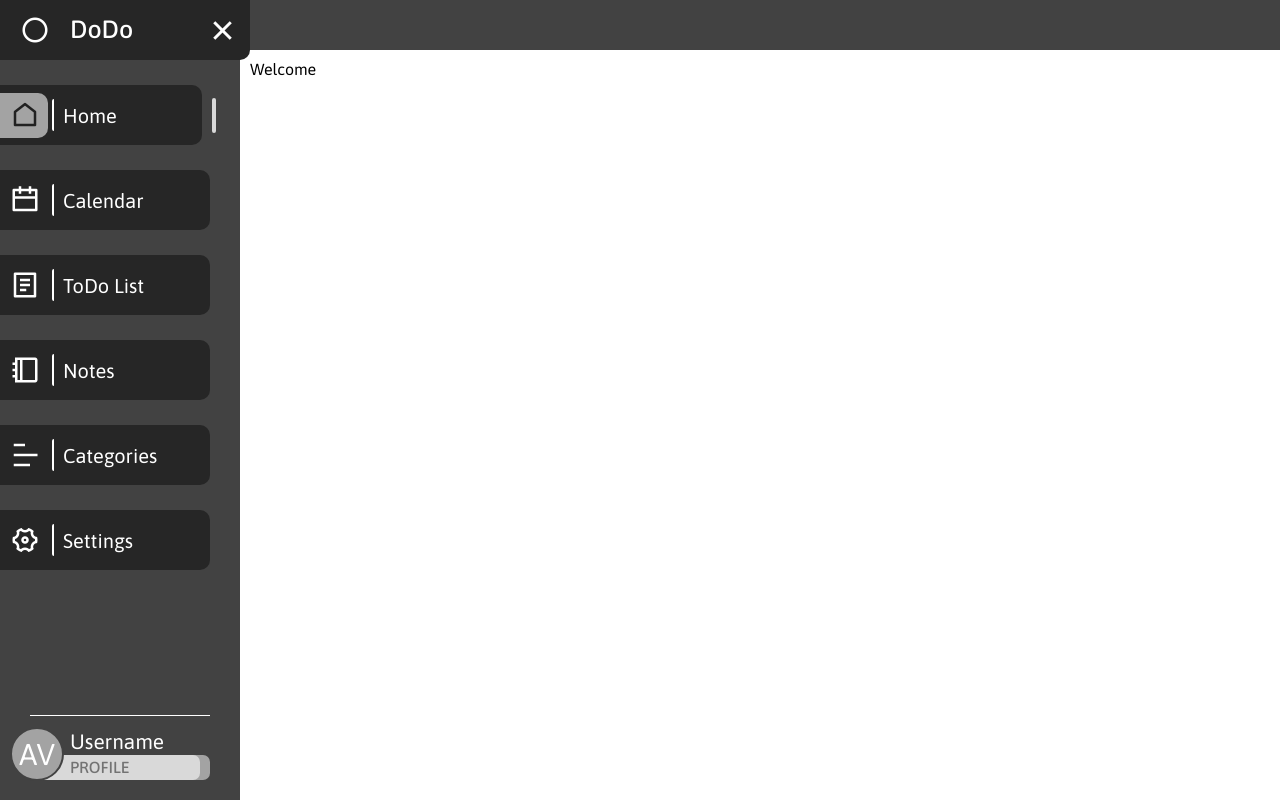
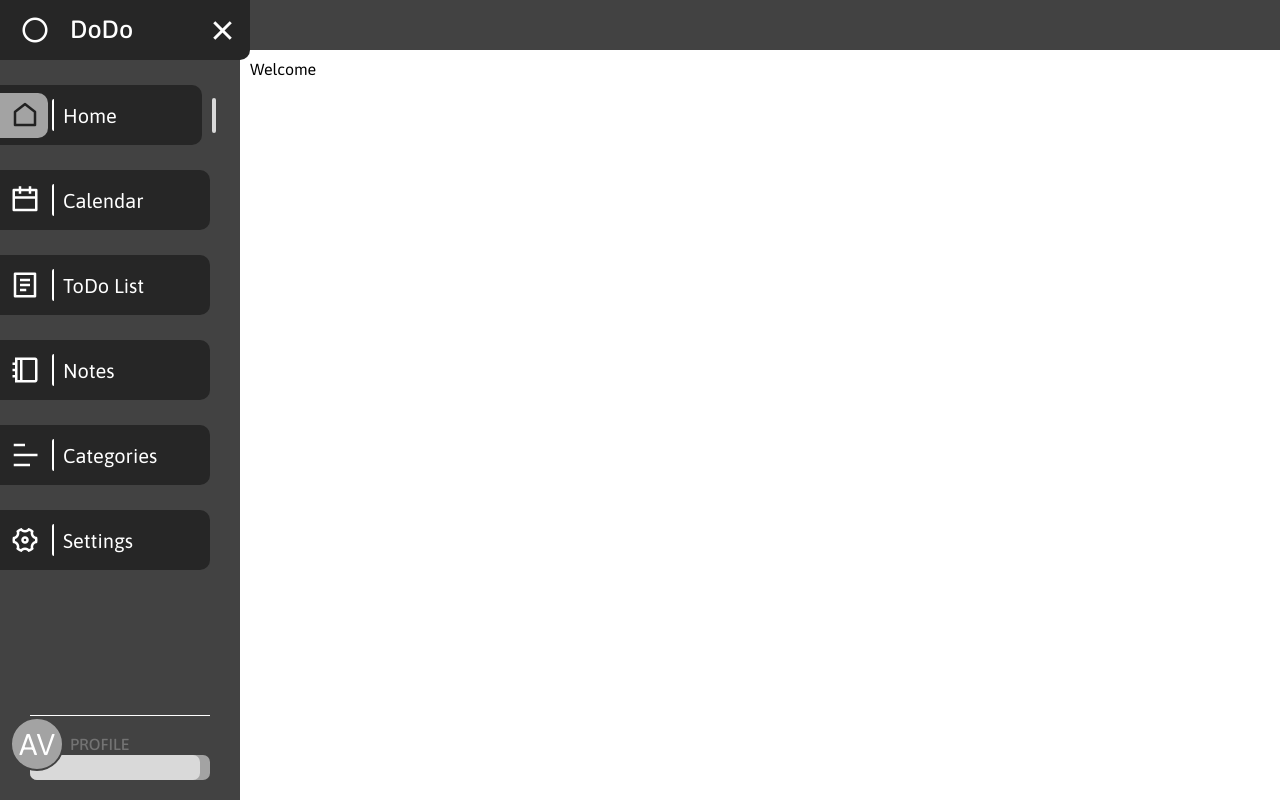
Before and after one commit to akai-org/akaitodo-frontend, a React (Vite) app: page /home in a window 1280 px wide. Built offline with nearby package versions, Linux system fonts and the light colour scheme; no server answers; sample sign-in values are in the browser's storage.

Commit message:
auth token resolve fix

```diff
--- a/src/configs/axios.js
+++ b/src/configs/axios.js
@@ -2,6 +2,11 @@ import Axios from 'axios';
 import LocalStorage from '#src/services/LocalStorage';
 
 const axios = Axios.create();
+
+axios.interceptors.request.use((config) => {
+    config.headers.Authorization =  `Bearer ${LocalStorage.getAccessToken() ?? ''}`;
+    return config;
+});
 
 axios.interceptors.response.use((res) => res, (err) => {
     if (err.request.status === 401 && !err.request.responseURL.includes('login')) {
--- a/src/layout/Navbar/Navbar.jsx
+++ b/src/layout/Navbar/Navbar.jsx
@@ -3,14 +3,16 @@ import React, {
     useContext, useRef
 } from 'react';
 import { Link, useLocation } from 'react-router-dom';
+import { useDispatch } from 'react-redux';
 
 import '#src/styles/App.scss';
 import styles from '#src/styles/layout/navbar/Navbar.module.scss';
+import { authActions } from '#src/store/slices/Auth';
+import useAuth from '#src/hooks/useAuth';
 
 import { NavbarModuleContext } from '../../contexts/NavbarModuleContext';
 import { NavbarModuleParent } from './NavbarModule';
 import { NavbarItems } from './NavbarItems';
-
 
 // CONSTANTS
 const FULL_MENU_BREAKPOINT = 1024;
@@ -43,7 +45,10 @@ const initializeMenu = () => {
 };
 
 const Navbar = () => {
+    const dispatch = useDispatch();
     const location = useLocation();
+
+    const { user } = useAuth();
 
     const refTopContainer = useRef();
     const { setNavbarModule } = useContext(NavbarModuleContext);
@@ -86,6 +91,8 @@ const Navbar = () => {
     }, [windowWidth]);
 
     useEffect(() => {
+        dispatch(authActions.getCurrentUser());
+
         const handleResize = () => {
             if (window.innerWidth !== windowWidth)
                 setWindowWidth(window.innerWidth);
@@ -192,7 +199,9 @@ const Navbar = () => {
                                 <div className={`${styles.userLogo} ${mode.class}`}>AV</div>
                                 <div className={`${styles.userTextContainer} ${mode.class}`} >
                                     <div className={`${styles.line} ${mode.class}`}></div>
-                                    <div className={`${styles.userName} ${mode.class}`}>Username</div>
+                                    <div className={`${styles.userName} ${mode.class}`}>
+                                        {user?.username ?? ''}
+                                    </div>
                                     <div className={`${styles.userLogout} ${mode.class}`} >PROFILE</div>
                                 </div>
                             </div>
```
